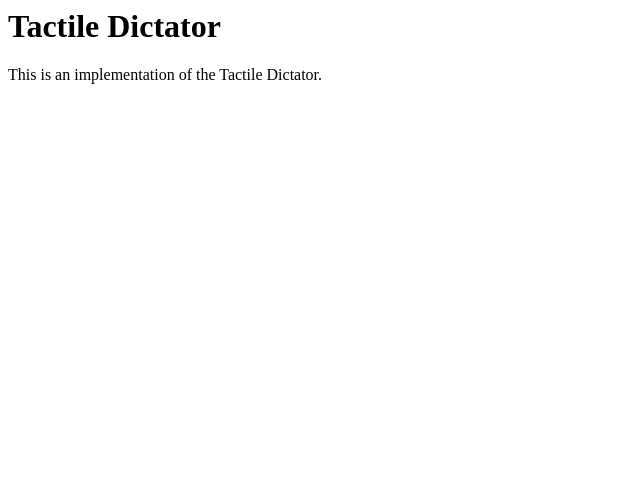
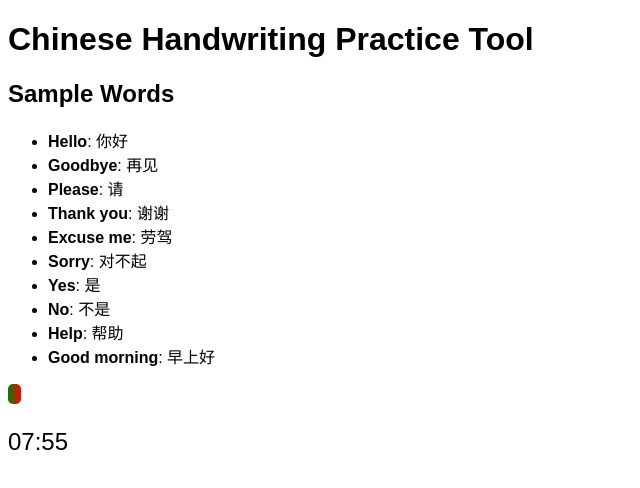
Before and after one commit to wangzi652416/PrinceZ, a plain HTML site: page index.html in a window 1280 px wide. Shown: the whole page, without its empty margins (0-640 px from the left). Drawn offline with Linux system fonts and the light colour scheme.

Commit message:
Update index.html with complete Chinese handwriting practice tool

```diff
--- a/index.html
+++ b/index.html
@@ -1,21 +1,63 @@
-<html>
+<!DOCTYPE html>
+<html lang="zh">
 <head>
-    <title>Tactile Dictator</title>
-    <script>
-        // Complete implementation of Tactile Dictator
-        class TactileDictator {
-            constructor() {
-                // Initialization code
-            }
-
-            executeCommand(command) {
-                // Execute a given command
-            }
+    <meta charset="UTF-8">
+    <meta name="viewport" content="width=device-width, initial-scale=1.0">
+    <title>Chinese Handwriting Practice Tool</title>
+    <style>
+        body { font-family: Arial, sans-serif; }
+        .progress-bar {
+            width: 100%;
+            background: linear-gradient(to right, green, red);
+            height: 20px;
+            border-radius: 5px;
         }
-    </script>
+        #timer { font-size: 24px; }
+    </style>
 </head>
 <body>
-    <h1>Tactile Dictator</h1>
-    <p>This is an implementation of the Tactile Dictator.</p>
+    <h1>Chinese Handwriting Practice Tool</h1>
+    <div id="words">
+        <h2>Sample Words</h2>
+        <ul>
+            <li><strong>Hello</strong>: 你好</li>
+            <li><strong>Goodbye</strong>: 再见</li>
+            <li><strong>Please</strong>: 请</li>
+            <li><strong>Thank you</strong>: 谢谢</li>
+            <li><strong>Excuse me</strong>: 劳驾</li>
+            <li><strong>Sorry</strong>: 对不起</li>
+            <li><strong>Yes</strong>: 是</li>
+            <li><strong>No</strong>: 不是</li>
+            <li><strong>Help</strong>: 帮助</li>
+            <li><strong>Good morning</strong>: 早上好</li>
+        </ul>
+    </div>
+    <div class="progress-bar" id="progress"></div>
+    <p id="timer">08:00</p>
+    <script>
+        let timeLeft = 480;
+        const timerDisplay = document.getElementById('timer');
+        const progressBar = document.getElementById('progress');
+
+        const countdown = setInterval(() => {
+            if (timeLeft <= 0) {
+                clearInterval(countdown);
+                alert('Time is up!');
+                return;
+            }
+            timeLeft--;
+            const minutes = Math.floor(timeLeft / 60);
+            const seconds = timeLeft % 60;
+            timerDisplay.innerText = `${String(minutes).padStart(2, '0')}:${String(seconds).padStart(2, '0')}`;
+            const percent = (480 - timeLeft) / 480 * 100;
+            progressBar.style.width = percent + '%';
+        }, 1000);
+
+        document.addEventListener('keydown', (event) => {
+            if (event.key === 'Enter') {
+                alert('Write your word here!');
+            }
+        });
+    </script>
 </body>
 </html>
```
